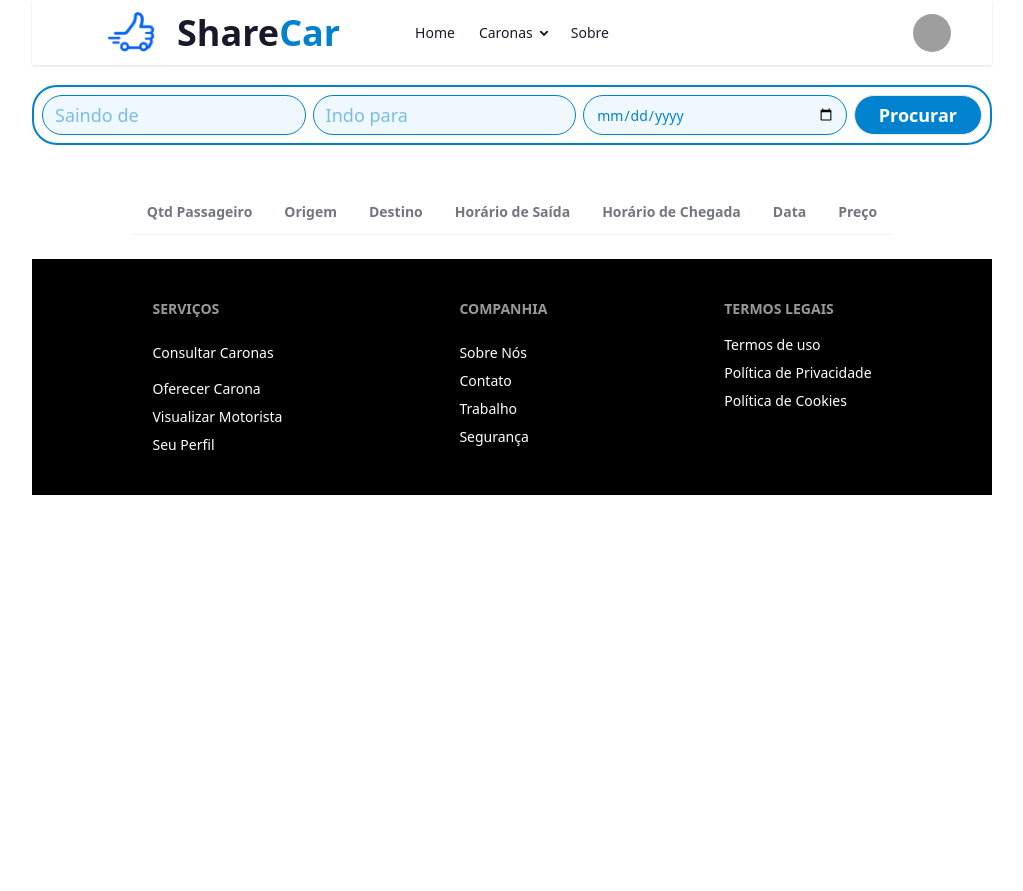
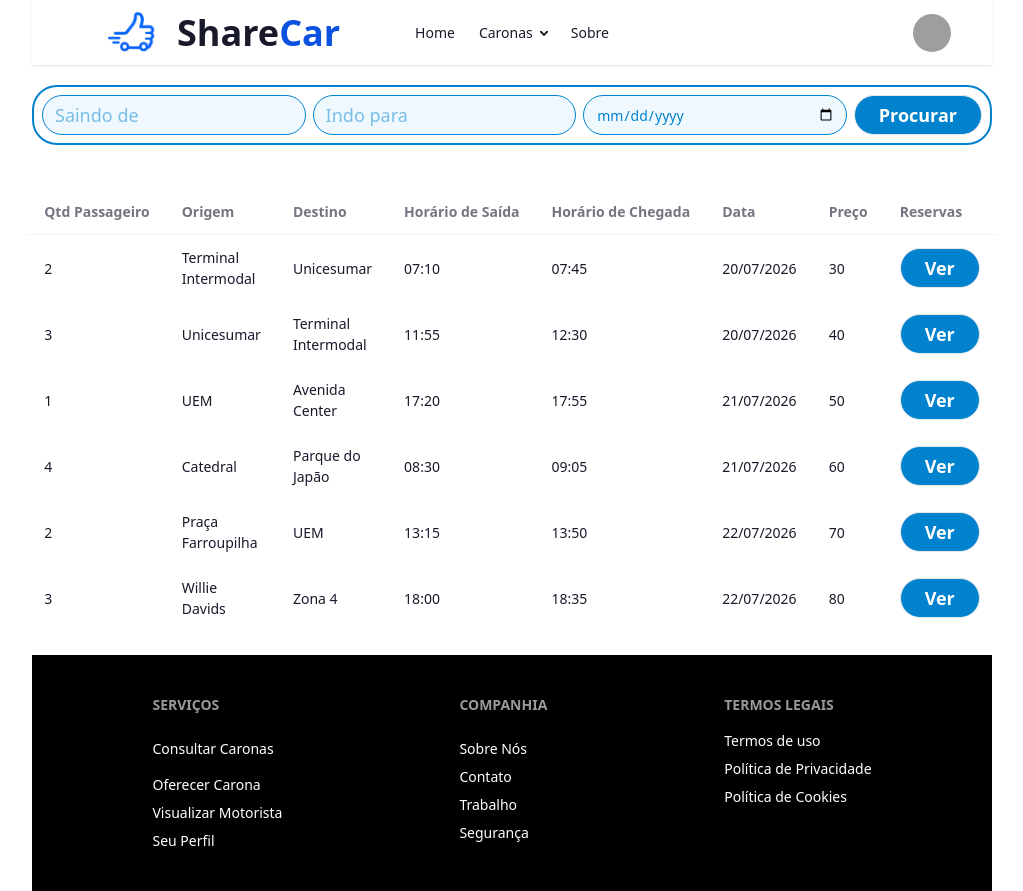
Before and after one commit to nifbastiani/AEP_2026_3S, a plain HTML site: page AEP/consultar.html in a window 1280 px wide. Shown: the whole page, without its empty margins (128-1151 px from the left). Before the commit the page ends 800 px from the top, so only its background shows below. Drawn offline with nearby package versions, Linux system fonts and the light colour scheme; grey boxes are pictures that could not be loaded.

Commit message:
Add files via upload

```diff
--- a/AEP/consultar.html
+++ b/AEP/consultar.html
@@ -56,7 +56,7 @@
         <a href="index.html" target="_self" class="btn btn-ghost hover:bg-transparent normal-case btn-lg flex items-center gap-1 px-5">
             <img src="img/joia.png" alt="ShareCar" class="w-20 h-20 object-contain scale-[1.8]">
             <span class="text-4xl font-bold">
-                Share<span class="text-primary">Car</span>
+                Share<span style="color: #0c52e1;">Car</span>
             </span>
         </a>
         </div>
@@ -160,6 +160,7 @@
         <th> Horário de Chegada </th>
         <th> Data </th>
         <th> Preço </th>
+        <th> Reservas </th>
       </tr>
       </thead>
       <tbody>
--- a/AEP/script.js
+++ b/AEP/script.js
@@ -256,7 +256,8 @@ function consultar() {
     <td> ${ obj.horarioSaida } </td>
     <td> ${ obj.horarioChegada } </td>
     <td> ${ obj.data } </td>
-    <td> ${ obj.preco } </td>`;
+    <td> ${ obj.preco } </td>
+    <td> <button class="btn btn-sm join-item text-lg h-10 px-6"    style="background-color: #0082CE; color: white;"> Ver </button> </td>`;
 
     tr.innerHTML = content;
     tabelaCorpo.appendChild(tr);
@@ -264,7 +265,7 @@ function consultar() {
   }
 }
 
-// consultar();
+consultar();
 
 
 function adicionar_carona() {
```
Also changed, not shown: AEP/index.html (+1 -1 lines), AEP/oferecer _confirmar.html (+1 -1 lines), AEP/oferecer.html (+1 -1 lines), AEP/oferecer_confirmar.html (+1 -1 lines), AEP/oferecer_verificar.html (+1 -1 lines), AEP/sobre.html (+1 -1 lines), AEP/login.html (line endings or trailing spaces), AEP/style.css (line endings or trailing spaces).
